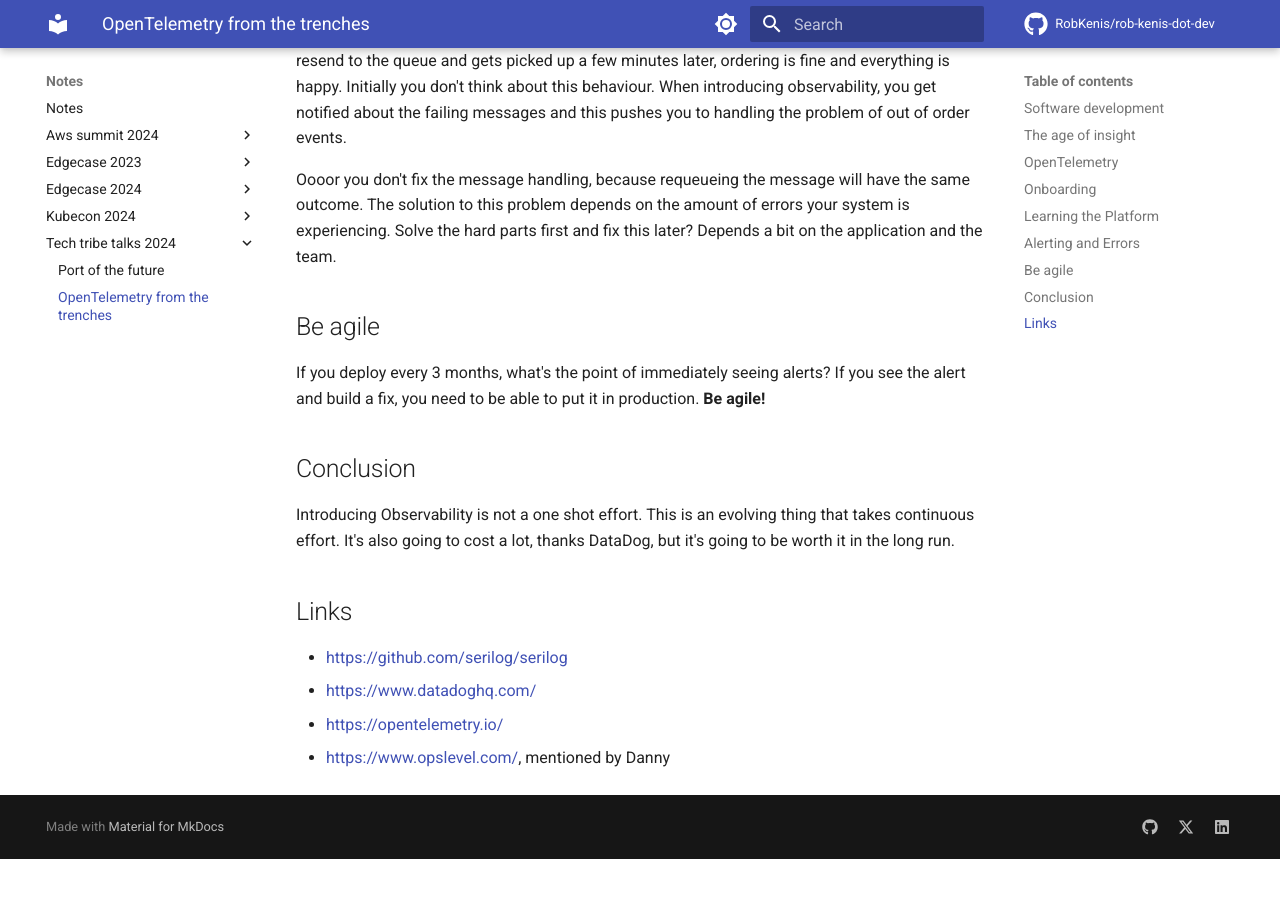
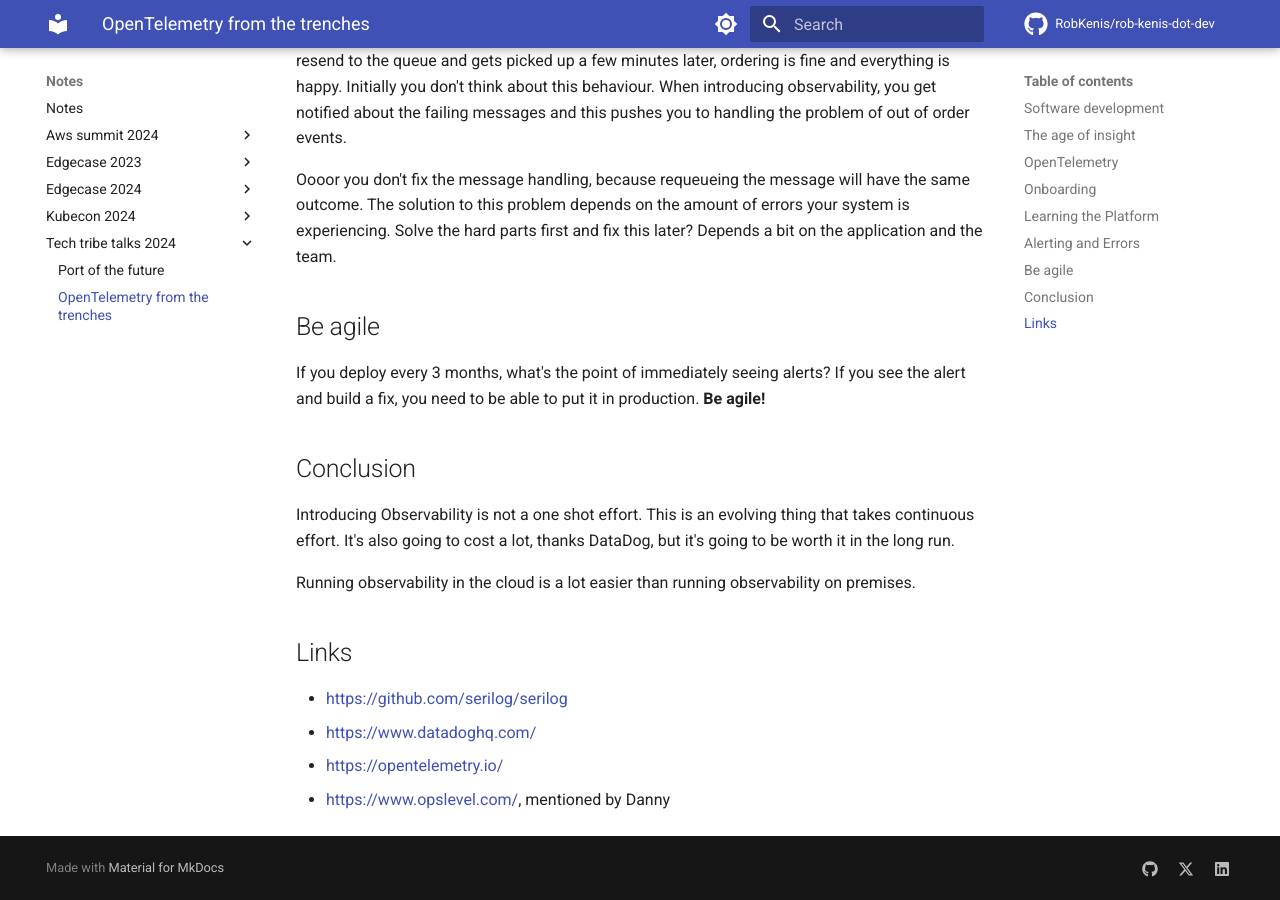
Before and after one commit to RobKenis/rob-kenis-dot-dev, an MkDocs documentation site: the page built from docs/tech-tribe-talks-2024/2-open-telemetry.md, in a window 1280 px wide and 900 px high, scrolled down 1701 px. Built offline with MkDocs 1.6.1 and Material for MkDocs 9.7.7, drawn with Linux system fonts in a browser that asks for light colours; comment, search, counter and statistics services are not loaded; before the commit the page ends 2560 px from its top, so only the background shows below that.

Commit message:
Add remark on onprem

```diff
--- a/docs/tech-tribe-talks-2024/2-open-telemetry.md
+++ b/docs/tech-tribe-talks-2024/2-open-telemetry.md
@@ -72,6 +72,8 @@ put it in production. **Be agile!**
 Introducing Observability is not a one shot effort. This is an evolving thing that takes continuous effort. It's also going to cost a lot,
 thanks DataDog, but it's going to be worth it in the long run.
 
+Running observability in the cloud is a lot easier than running observability on premises.
+
 ## Links
 
 - <https://github.com/serilog/serilog>
```
